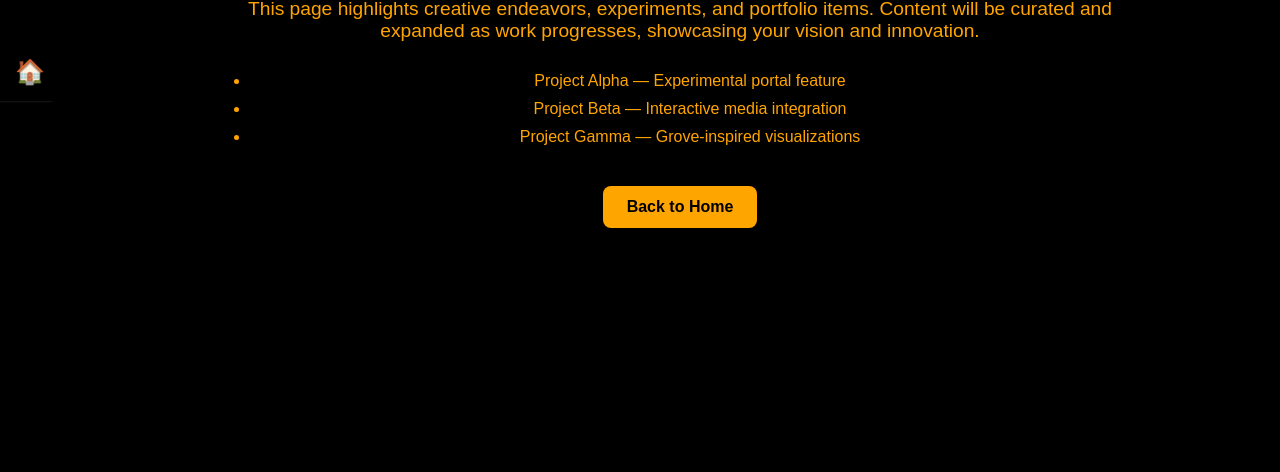
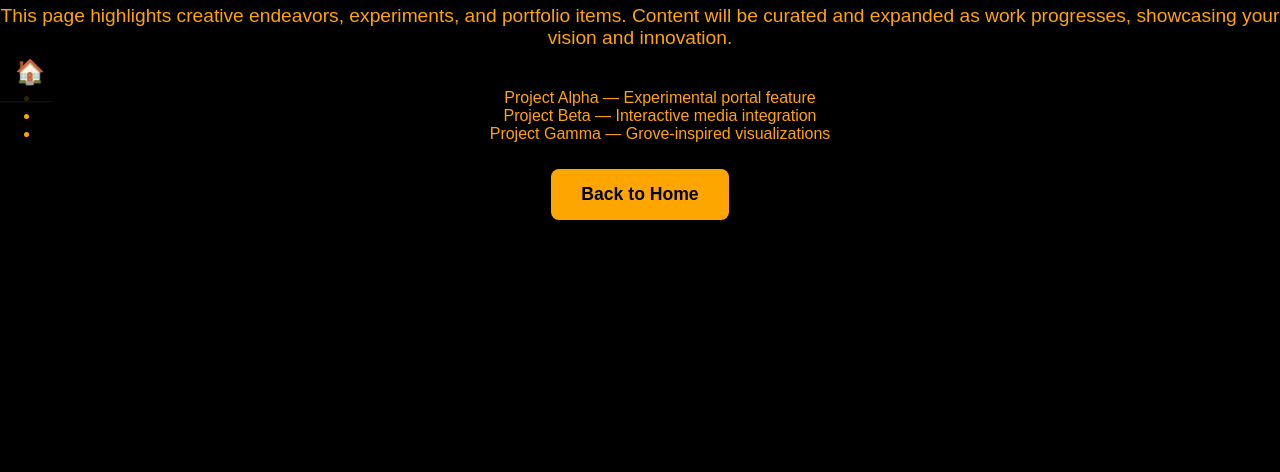
Before and after one commit to noGabrielChristensen/Portal, a plain HTML site: page projects.html in a window 1280 px wide. Shown: the part 328-800 px from the top of the page. Drawn offline with Linux system fonts and the light colour scheme.

Commit message:
Update projects.html

```diff
--- a/projects.html
+++ b/projects.html
@@ -5,60 +5,16 @@
   <meta name="viewport" content="width=device-width, initial-scale=1.0">
   <title>Projects — Official Portal</title>
   <link rel="stylesheet" href="style.css">
-  <style>
-    /* Main Content Styling */
-    #main-content {
-      padding: 40px;
-      max-width: 900px;
-      margin-left: 80px; /* space for sidebar */
-      color: #FFA500;
-    }
-    h1 {
-      font-size: 2.5rem;
-      margin-bottom: 20px;
-    }
-    p {
-      font-size: 1.2rem;
-      margin-bottom: 30px;
-    }
-    ul {
-      padding-left: 20px;
-      margin-bottom: 30px;
-    }
-    li {
-      margin-bottom: 10px;
-    }
-    .button {
-      background-color: #FFA500;
-      color: #000000;
-      border: none;
-      padding: 12px 24px;
-      font-size: 1rem;
-      font-weight: bold;
-      border-radius: 8px;
-      cursor: pointer;
-      text-decoration: none;
-      display: inline-block;
-      margin-top: 10px;
-      transition: transform 0.2s, background-color 0.3s;
-    }
-    .button:hover {
-      background-color: #ff7b00;
-      transform: scale(1.05);
-    }
-  </style>
 </head>
 <body>
   <!-- Sidebar -->
   <div id="sidebar" class="collapsed">
     <div class="sidebar-icon" data-link="index.html" title="Home">🏠</div>
-    <div class="sidebar-icon" data-link="https://www.twitch.tv/xBleedvow?sr=a" title="Twitch">🎮</div>
-
+    <div class="sidebar-icon" data-link="https://www.twitch.tv/xBleedvow?sr=a" title="Twitch" onclick="window.open(this.dataset.link, '_blank')">🎮</div>
     <!-- Future Feature Placeholders -->
     <div class="feature-placeholder" title="Feature 1">⚡</div>
     <div class="feature-placeholder" title="Feature 2">💎</div>
     <div class="feature-placeholder" title="Feature 3">🔥</div>
-
     <div class="sidebar-icon" id="toggleSidebar" title="Expand/Collapse Sidebar">⇆</div>
   </div>
 
@@ -71,6 +27,7 @@
       <li>Project Alpha — Experimental portal feature</li>
       <li>Project Beta — Interactive media integration</li>
       <li>Project Gamma — Grove-inspired visualizations</li>
+      <!-- Add more projects as needed -->
     </ul>
 
     <a href="index.html" class="button">Back to Home</a>
@@ -85,7 +42,7 @@
       sidebar.classList.toggle('collapsed');
     });
 
-    // Sidebar icon clicks
+    // Handle sidebar icon clicks
     document.querySelectorAll('.sidebar-icon[data-link]').forEach(icon => {
       icon.addEventListener('click', () => {
         const link = icon.dataset.link;
```
